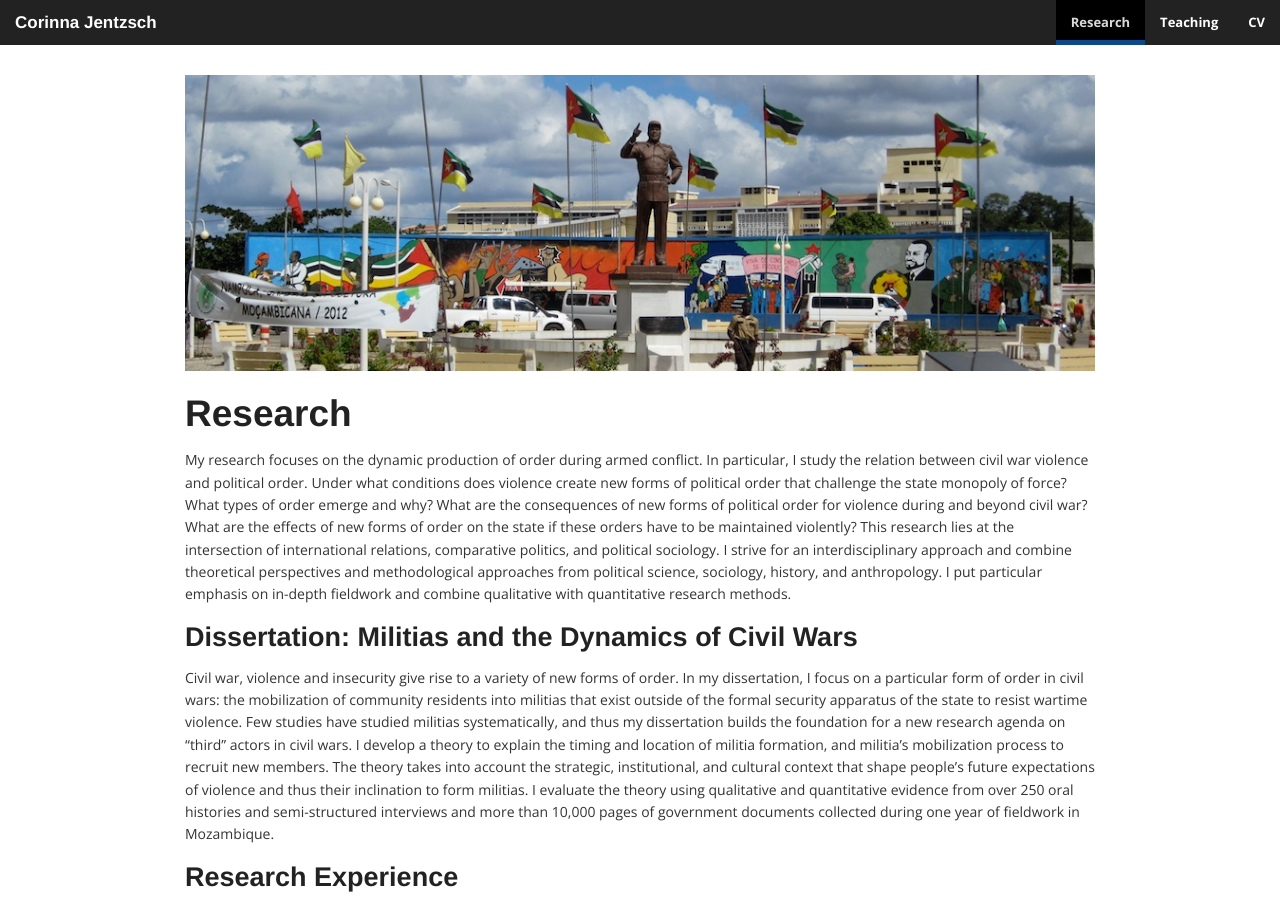
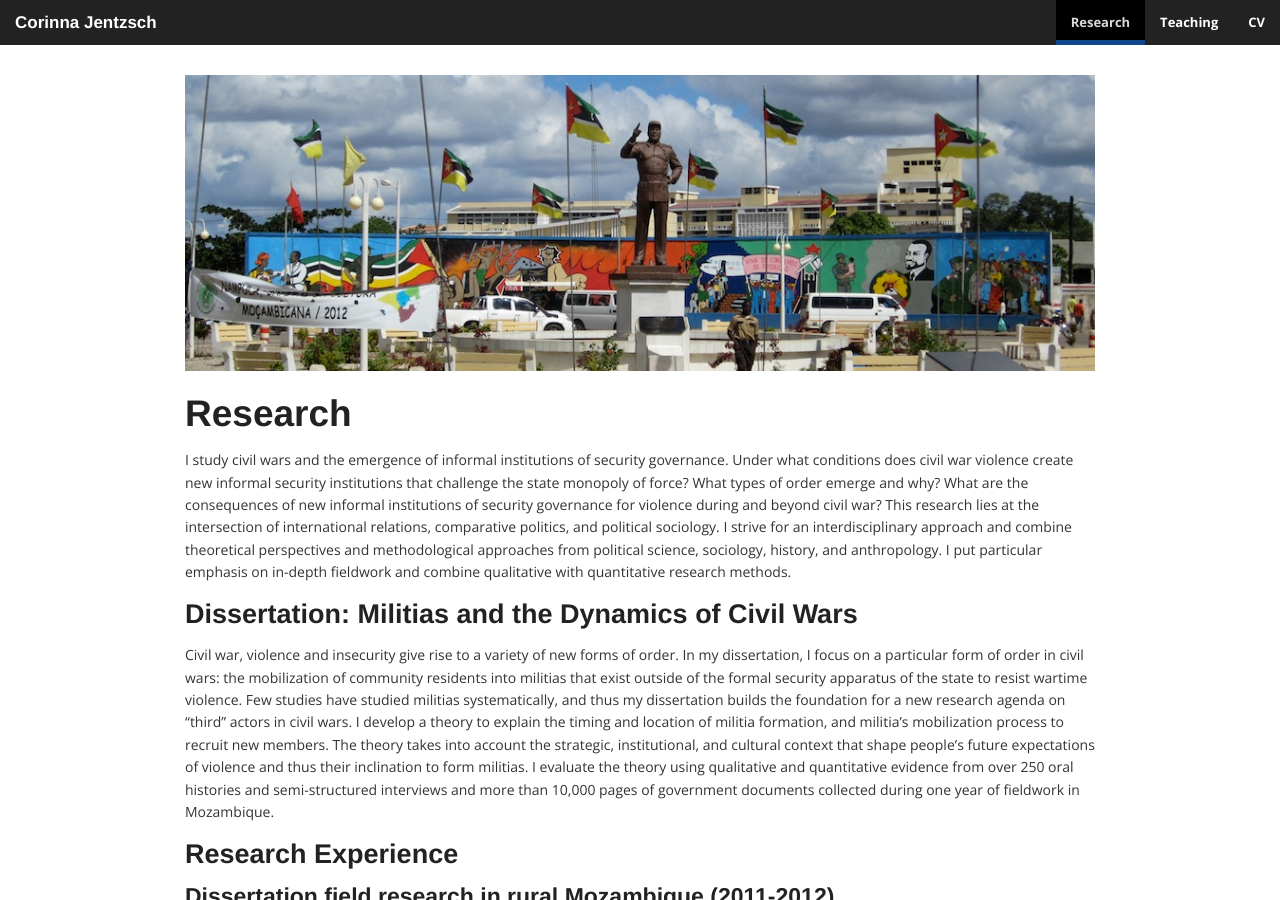
Before and after one commit to corinnajentzsch/corinnajentzsch.github.io, a Jekyll site: the page built from research.md, in a window 1280 px wide and 900 px high. Built offline with Jekyll 4.4.1, drawn with Linux system fonts in a browser that asks for light colours; nearby versions of some CDN libraries; library files that are not in the unit come from our copies.

Commit message:
Updated research.md

```diff
--- a/research.md
+++ b/research.md
@@ -7,7 +7,7 @@ banner: "![Nampula City](/assets/media/nampula-square.jpg)"
 
 ## Research
 
-My research focuses on the dynamic production of order during armed conflict. In particular, I study the relation between civil war violence and political order. Under what conditions does violence create new forms of political order that challenge the state monopoly of force? What types of order emerge and why? What are the consequences of new forms of political order for violence during and beyond civil war? What are the effects of new forms of order on the state if these orders have to be maintained violently? This research lies at the intersection of international relations, comparative politics, and political sociology. I strive for an interdisciplinary approach and combine theoretical perspectives and methodological approaches from political science, sociology, history, and anthropology. I put particular emphasis on in-depth fieldwork and combine qualitative with quantitative research methods.
+I study civil wars and the emergence of informal institutions of security governance. Under what conditions does civil war violence create new informal security institutions that challenge the state monopoly of force? What types of order emerge and why? What are the consequences of new informal institutions of security governance for violence during and beyond civil war? This research lies at the intersection of international relations, comparative politics, and political sociology. I strive for an interdisciplinary approach and combine theoretical perspectives and methodological approaches from political science, sociology, history, and anthropology. I put particular emphasis on in-depth fieldwork and combine qualitative with quantitative research methods.
 
 ### Dissertation: Militias and the Dynamics of Civil Wars
 
```
